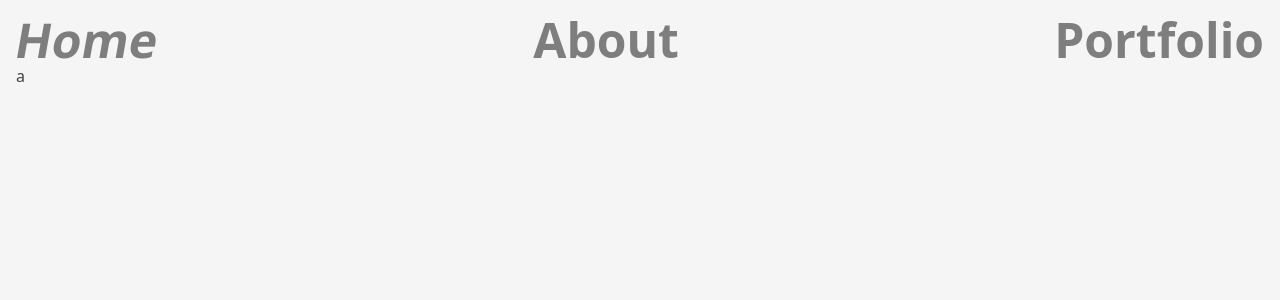
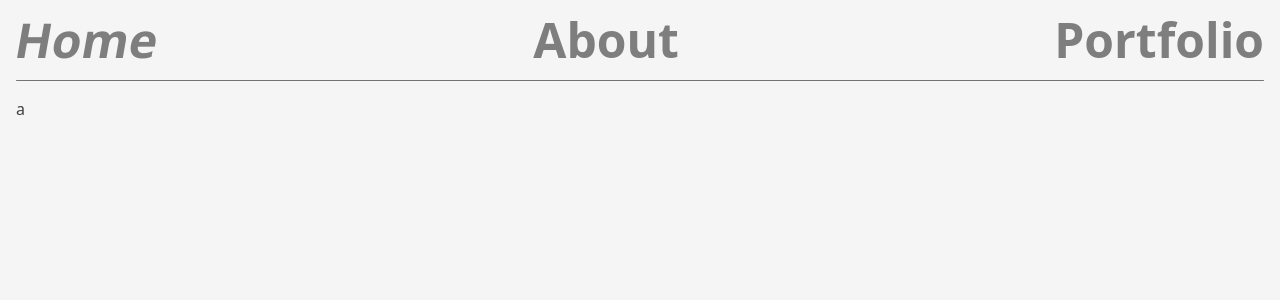
Before and after one commit to pnxl/www, a Vue app: page / in a window 1280 px wide. Shown: the top 300 px of the page. Built offline with nearby package versions, Linux system fonts and the light colour scheme.

Commit message:
styles: add border under header

```diff
--- a/src/App.vue
+++ b/src/App.vue
@@ -4,6 +4,7 @@
     class="min-h-screen min-w-full bg-neutral-100 text-neutral-700 dark:bg-black dark:text-neutral-200 p-4"
   >
     <Header />
+    <hr class="my-4 border-neutral-500 rounded-full" />
     <router-view v-slot="{ Component }">
       <transition name="fade" mode="out-in">
         <component :is="Component" />
```
